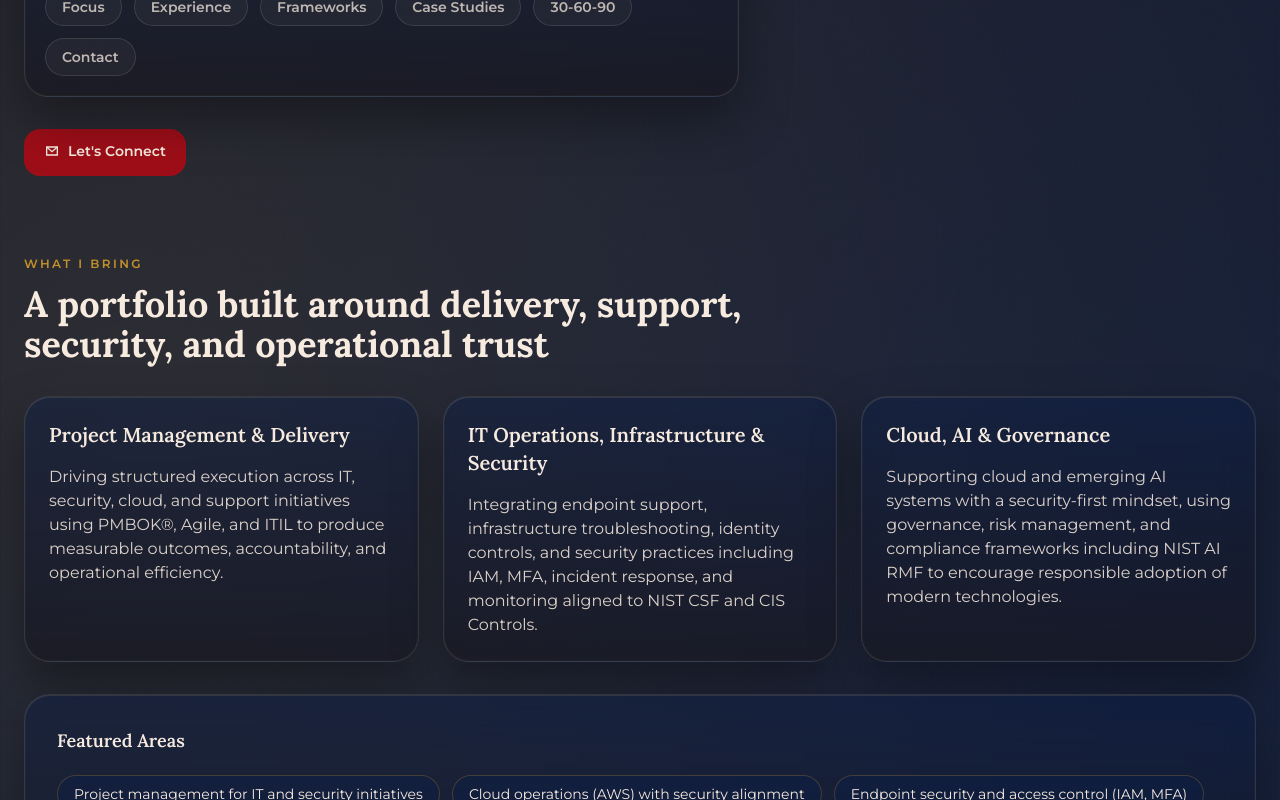
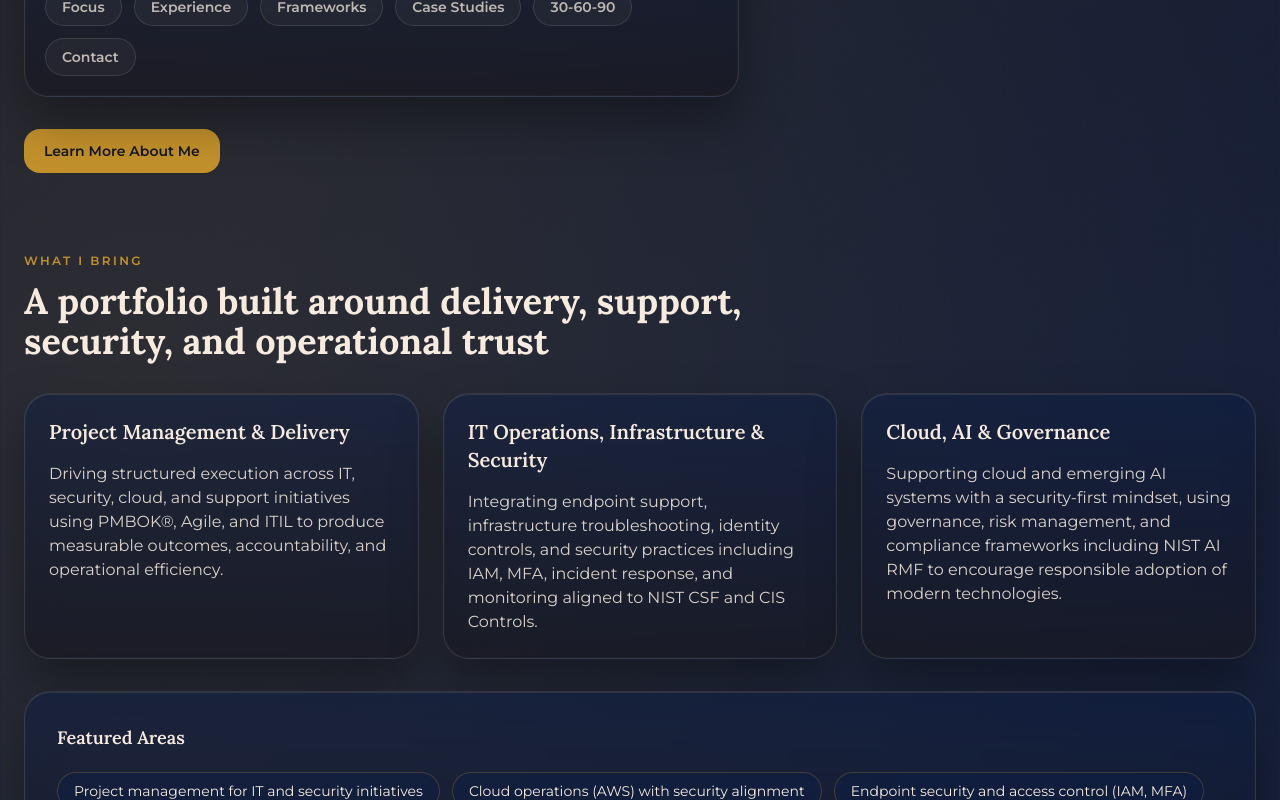
Before and after one commit to zibtec/nictec, a React (Vite) app: page / in a window 1280 px wide. Shown: the part 980-1780 px from the top of the page. Built offline with nearby package versions, Linux system fonts and the light colour scheme; no server answers.

Commit message:
Move 'Learn More About Me' to hero area, replace 'Let's Connect', style with seal gold; remove duplicate link

```diff
--- a/src/NickCouryPortfolioHomepage.jsx
+++ b/src/NickCouryPortfolioHomepage.jsx
@@ -526,12 +526,13 @@ export default function NickCouryPortfolioHomepage() {
               </div>
 
               <div className="flex flex-wrap gap-3 pt-2">
-                <a
-                  href="mailto:nick@nickcoury.co"
-                  className="rounded-2xl bg-[var(--deep-crimson)] px-5 py-3 text-sm font-semibold text-[var(--ethereal-ivory)] transition hover:bg-[var(--seal-gold)] hover:text-[var(--velvet-obsidian)]"
+                <Link
+                  to="/about"
+                  className="rounded-2xl bg-[var(--seal-gold)] px-5 py-3 text-sm font-semibold text-[var(--velvet-obsidian)] transition hover:opacity-95"
+                  onClick={() => window.scrollTo({ top: 0, left: 0, behavior: "smooth" })}
                 >
-                  <span className="inline-flex items-center gap-2"><MailIcon size={16} /> Let's Connect</span>
-                </a>
+                  <span className="inline-flex items-center gap-2">Learn More About Me</span>
+                </Link>
               </div>
             </div>
 
@@ -783,17 +784,7 @@ export default function NickCouryPortfolioHomepage() {
                 </a>
               </div>
 
-              <div className="mt-12 text-center">
-                <Link
-                  to="/about"
-                  onClick={() =>
-                    window.scrollTo({ top: 0, left: 0, behavior: "auto" })
-                  }
-                  className="inline-block rounded-2xl border border-[var(--seal-gold)] bg-[rgba(194,145,44,0.12)] px-6 py-3 text-sm font-semibold text-[var(--seal-gold)] shadow-[0_14px_30px_rgba(194,145,44,0.14)] transition hover:bg-[var(--seal-gold)] hover:text-[var(--velvet-obsidian)]"
-                >
-                  Learn More About Me
-                </Link>
-              </div>
+
             </div>
           </section>
 
```
